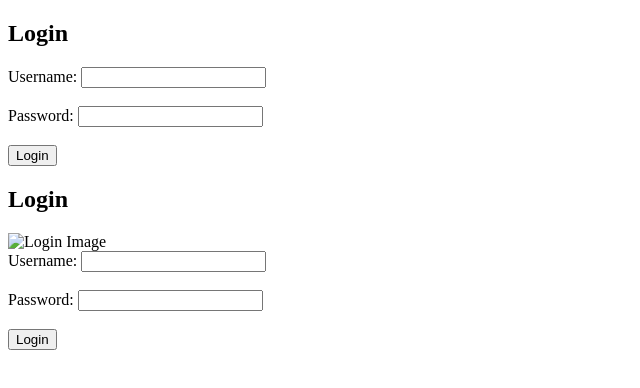
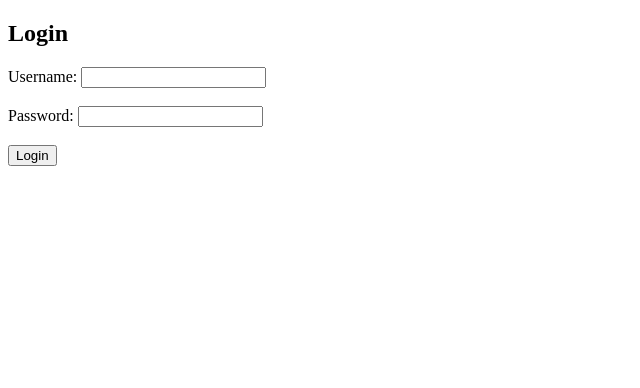
Before and after one commit to Pasiya261/hotel-customers-details-sheet, a plain HTML site: page index.html in a window 1280 px wide. Shown: the whole page, without its empty margins (0-640 px from the left). Drawn offline with Linux system fonts and the light colour scheme.

Commit message:
Update index.html

```diff
--- a/index.html
+++ b/index.html
@@ -13,24 +13,5 @@
         <input type="password" id="password" name="password"><br><br>
         <input type="submit" value="Login">
     </form>
-    <!DOCTYPE html>
-<html>
-<head>
-    <title>Login Page</title>
-    <link rel="stylesheet" href="styles.css"> <!-- Add CSS link -->
-    <script src="script.js" defer></script>
-</head>
-<body>
-    <div class="login-container">
-        <h2>Login</h2>
-        <img src="your-image.jpg" alt="Login Image" class="login-image"> <!-- Add Image -->
-        <form id="loginForm">
-            <label for="username">Username:</label>
-            <input type="text" id="username" name="username"><br><br>
-            <label for="password">Password:</label>
-            <input type="password" id="password" name="password"><br><br>
-            <input type="submit" value="Login">
-        </form>
-    </div>
 </body>
 </html>
```
